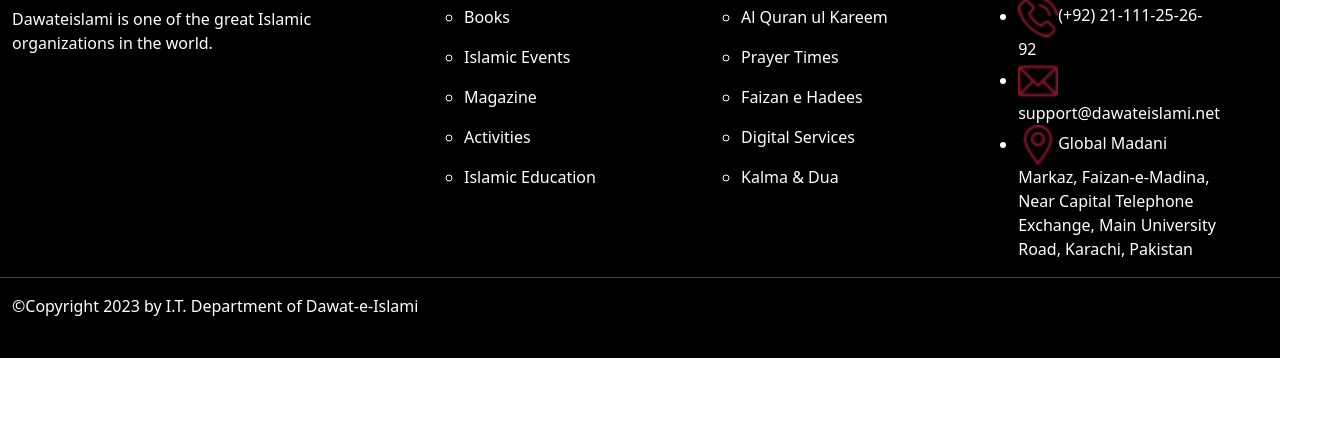
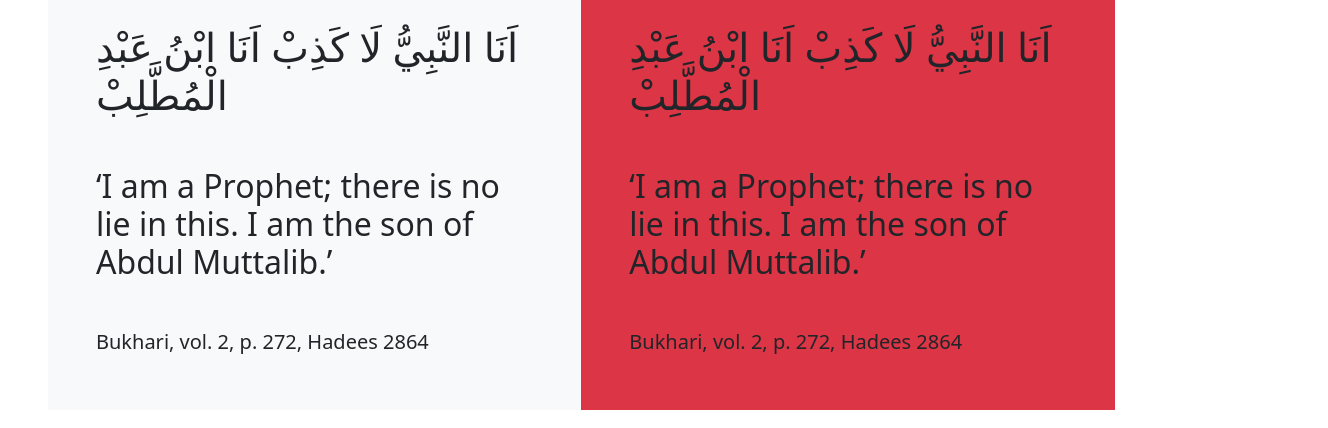
Before and after one commit to abdullahqadri1991/dawateislamiweb, a plain HTML site: page index.html in a window 1280 px wide. Shown: the part 6272-6700 px from the top of the page, 1328 px wide, since content can reach past the window. Before the commit the page ends 6630 px from the top, so only its background shows below. Drawn offline with nearby package versions, Linux system fonts and the light colour scheme.

Commit message:
dawateislamiweb

```diff
--- a/index.html
+++ b/index.html
@@ -842,7 +842,8 @@
 
                 <!-- side B -->
 
-                    <div class="col-lg-6 col-md-6 col-sm-12 ABOUTDAWATEISLAMI  order-sm-first order-lg-first order-md-first  ">
+                <div
+                    class="col-lg-6 col-md-6 col-sm-12 ABOUTDAWATEISLAMI  order-sm-first order-lg-first order-md-first  ">
                     <div class="row">
                         <div id="carouselExampleSlidesOnly" class="carousel slide" data-bs-ride="carousel">
                             <div class="carousel-inner">
@@ -863,7 +864,27 @@
 
 
 
+    <div class="container-fluid ms-5">
+        <div class="row">
 
+            <div class="col-lg-5 col-md-8 col-sm-12 bg-light  py-5 px-5 " >
+            <span class="fs-5 border border-3 bg-danger px-2 py-2" style="border-radius: 10px;">Ayat of the Day</span>
+                <h1 class="mt-5">اَنَا النَّبِيُّ لَا كَذِبْ اَنَا ابْنُ عَبْدِ الْمُطَّلِبْ</h1>
+                <h2 class="mt-5">‘I am a Prophet; there is no lie in this. I am the son of Abdul Muttalib.’</h2>
+                <h5 class="mt-5">Bukhari, vol. 2, p. 272, Hadees 2864</h5>
+            </div>
+
+            <div class="col-lg-5 col-md-8 col-sm-12 bg-danger   py-5 px-5 " >
+                <span class="fs-5 border border-3 bg-light px-2 py-2 " style="border-radius: 10px; ju">Ayat of the Day</span>
+                    <h1 class="mt-5">اَنَا النَّبِيُّ لَا كَذِبْ اَنَا ابْنُ عَبْدِ الْمُطَّلِبْ</h1>
+                    <h2 class="mt-5">‘I am a Prophet; there is no lie in this. I am the son of Abdul Muttalib.’</h2>
+                    <h5 class="mt-5">Bukhari, vol. 2, p. 272, Hadees 2864</h5>
+                </div>
+
+
+        </div>
+
+    </div>
 
 
 
```
Lines whose indentation alone changed are shown as unchanged.
